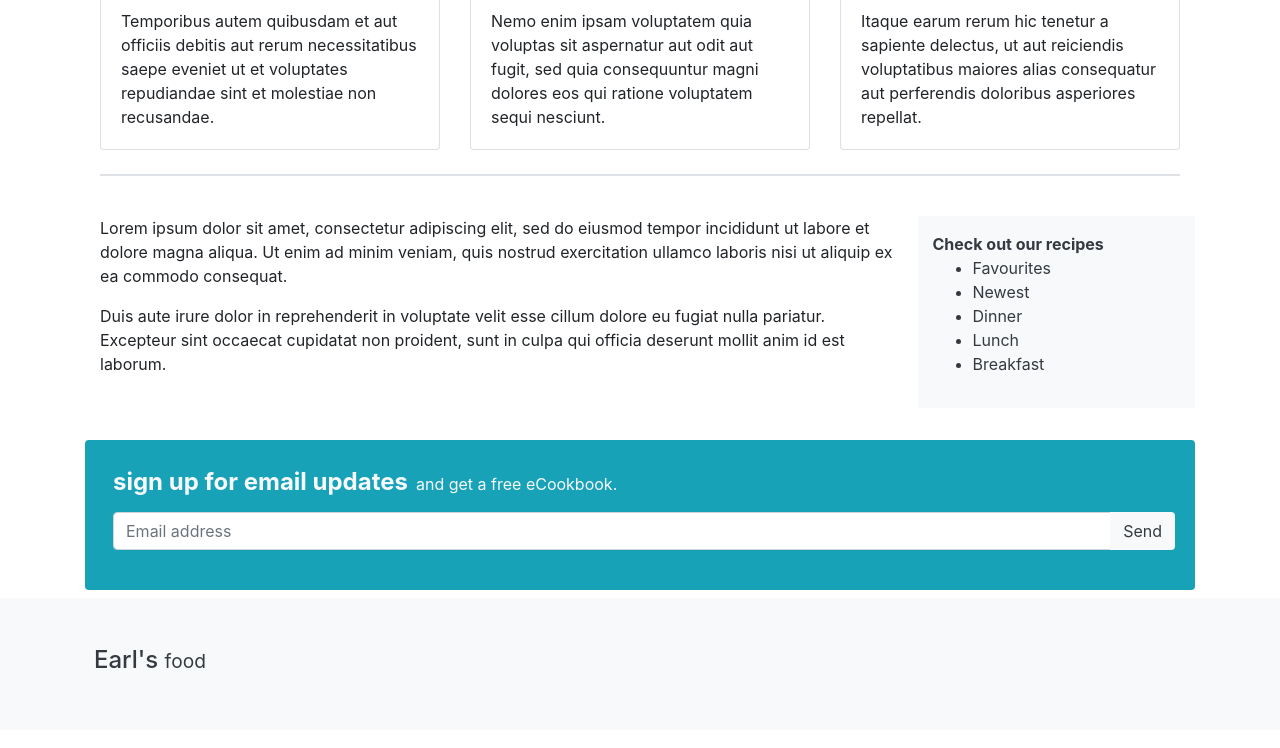
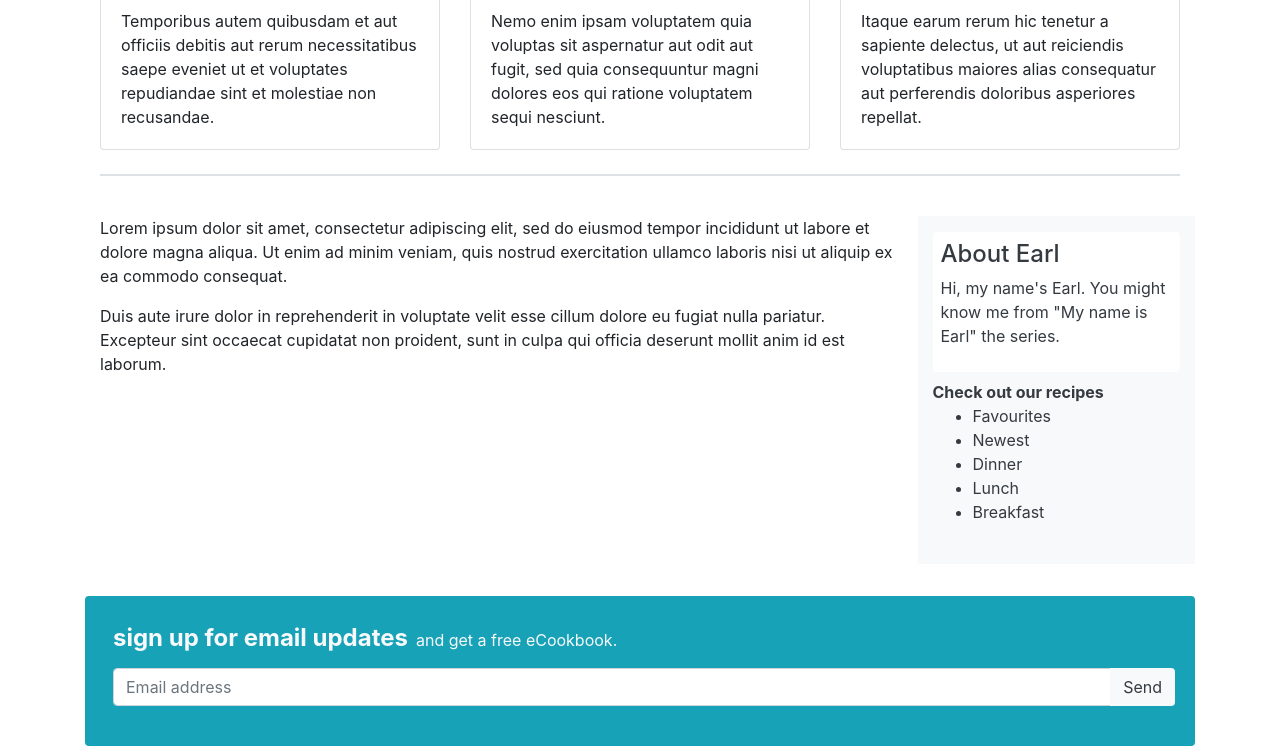
Before and after one commit to grantjenkins/recipe, a plain HTML site: page index.html in a window 1280 px wide. Shown: the part 490-1238 px from the top of the page. Drawn offline with nearby package versions, Linux system fonts and the light colour scheme; a web font is replaced by a local one.

Commit message:
Update index.html

```diff
--- a/index.html
+++ b/index.html
@@ -117,6 +117,12 @@
                         <p>Duis aute irure dolor in reprehenderit in voluptate velit esse cillum dolore eu fugiat nulla pariatur. Excepteur sint occaecat cupidatat non proident, sunt in culpa qui officia deserunt mollit anim id est laborum.</p>
                     </div>
                     <div class="col-3 py-3 bg-light text-dark">
+                        <div class="p-2 bg-white text-dark rounded">
+                            <h4>About Earl</h4>
+                            <p>Hi, my name's Earl. You might know me from "My name is Earl" the series.</p>
+                        </div>
+
+                        <div class="py-2">
                             <strong>Check out our recipes</strong>
                             <ul>
                                 <li>Favourites</li>
@@ -125,6 +131,7 @@
                                 <li>Lunch</li>
                                 <li>Breakfast</li>
                             </ul>
+                        </div>
                     </div>
                 </div> <!--Recipes + Info-->
 
```
Lines whose indentation alone changed are shown as unchanged.
